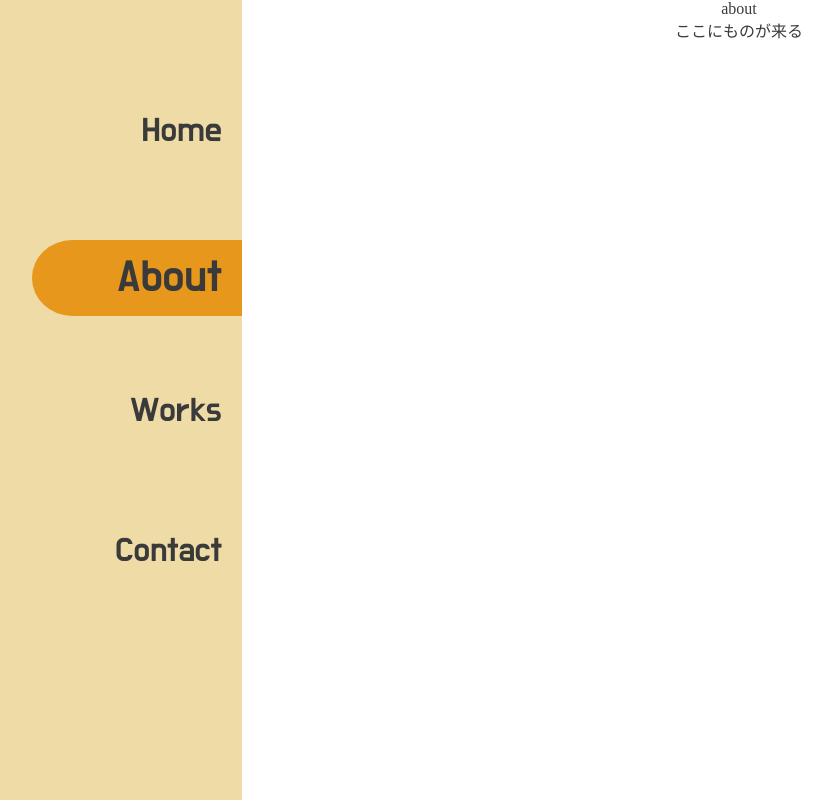
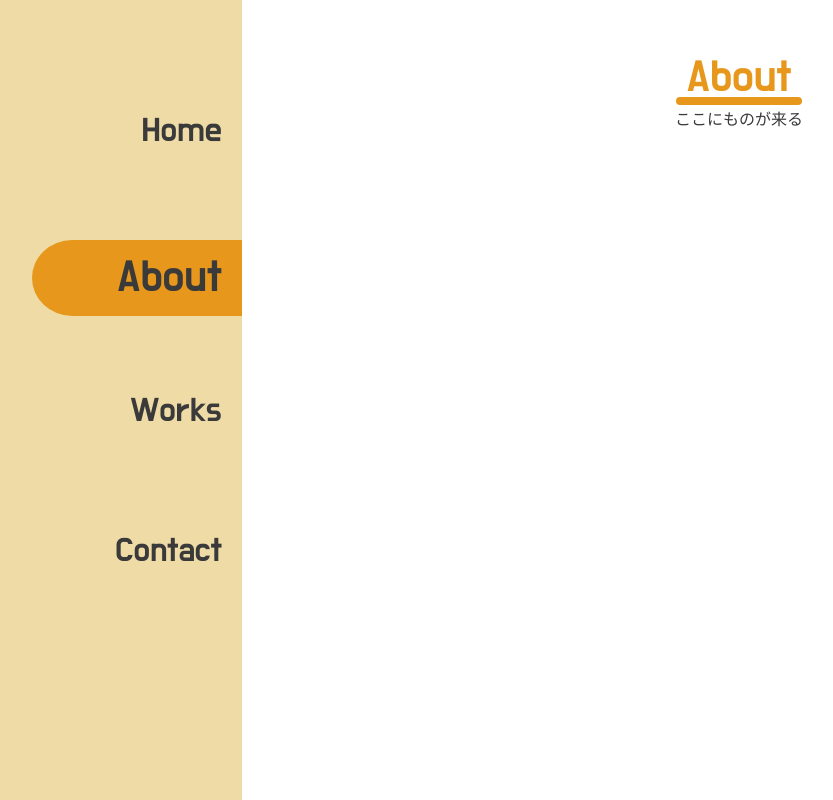
Before and after one commit to tesso57/home, a Vue app: page /#/about in a window 1280 px wide. Shown: the whole page, without its empty margins (44-877 px from the left). Built offline with nearby package versions, Linux system fonts and the light colour scheme.

Commit message:
titleを実装

```diff
--- a/src/views/about.vue
+++ b/src/views/about.vue
@@ -1,12 +1,14 @@
 <template>
   <div class="main-content">
     <div>
-      about
+      <span class="title">
+        About
+      </span>
       <!--そのうち線を引く-->
     </div>
     ここにものが来る
     <div>
-<!--      <img src="../assets/logo.png" />-->
+      <!--      <img src="../assets/logo.png" />-->
       <!--アイコンの代わり-->
     </div>
   </div>
@@ -24,8 +26,27 @@ export default defineComponent({
 <style scoped>
 .main-content {
   text-align: center;
-  margin-left: auto;
-  margin-right: auto;
+  margin: 50px auto 0;
   display: block;
 }
+
+.title {
+  font-family: "Do Hyeon", sans-serif;
+  font-size: 45px;
+  color: #e7981c;
+  position: relative;
+}
+
+.title:after {
+  background-color: #e7981c; /* 線色 */
+  content: "";
+
+  position: absolute;
+  bottom: -5px;
+  left: -10%;
+
+  height: 8px; /* 線幅 */
+  width: 120%;
+  border-radius: 4px; /* 線幅の半分 */
+}
 </style>
--- a/src/views/contact.vue
+++ b/src/views/contact.vue
@@ -1,12 +1,14 @@
 <template>
   <div class="main-content">
     <div>
-      contact
+      <span class="title">
+        Contact
+      </span>
       <!--そのうち線を引く-->
     </div>
     ここにものが来る
     <div>
-<!--      <img src="../assets/logo.png" />-->
+      <!--      <img src="../assets/logo.png" />-->
       <!--アイコンの代わり-->
     </div>
   </div>
@@ -24,8 +26,27 @@ export default defineComponent({
 <style scoped>
 .main-content {
   text-align: center;
-  margin-left: auto;
-  margin-right: auto;
+  margin: 50px auto 0;
   display: block;
 }
+
+.title {
+  font-family: "Do Hyeon", sans-serif;
+  font-size: 45px;
+  color: #e7981c;
+  position: relative;
+}
+
+.title:after {
+  background-color: #e7981c; /* 線色 */
+  content: "";
+
+  position: absolute;
+  bottom: -5px;
+  left: -10%;
+
+  height: 8px; /* 線幅 */
+  width: 120%;
+  border-radius: 4px; /* 線幅の半分 */
+}
 </style>
--- a/src/views/works.vue
+++ b/src/views/works.vue
@@ -1,12 +1,14 @@
 <template>
   <div class="main-content">
     <div>
-      works
+      <span class="title">
+        Works
+      </span>
       <!--そのうち線を引く-->
     </div>
     ここにものが来る
     <div>
-<!--      <img src="../assets/logo.png" />-->
+      <!--      <img src="../assets/logo.png" />-->
       <!--アイコンの代わり-->
     </div>
   </div>
@@ -24,8 +26,27 @@ export default defineComponent({
 <style scoped>
 .main-content {
   text-align: center;
-  margin-left: auto;
-  margin-right: auto;
+  margin: 50px auto 0;
   display: block;
 }
+
+.title {
+  font-family: "Do Hyeon", sans-serif;
+  font-size: 45px;
+  color: #e7981c;
+  position: relative;
+}
+
+.title:after {
+  background-color: #e7981c; /* 線色 */
+  content: "";
+
+  position: absolute;
+  bottom: -5px;
+  left: -10%;
+
+  height: 8px; /* 線幅 */
+  width: 120%;
+  border-radius: 4px; /* 線幅の半分 */
+}
 </style>
```
